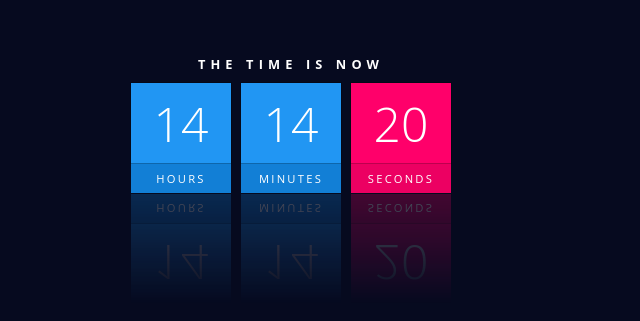
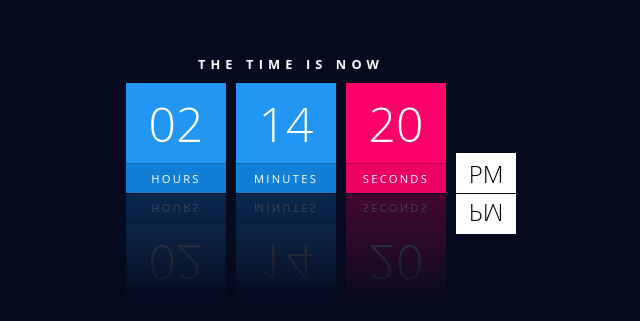
Before and after one commit to Mary8992/Clock-UI-Design, a plain HTML site: page index.html in a window 1280 px wide. Shown: the part 281-602 px from the top of the page, without its empty margins (349-989 px from the left). Drawn offline with Linux system fonts and the light colour scheme.

Commit message:
zero added before single digit numbers and AM-PM indicator added instead of 24 hour format feature

```diff
--- a/app.js
+++ b/app.js
@@ -2,14 +2,26 @@ function clock() {
     let hours = document.getElementById("hour");
     let minutes = document.getElementById("minutes");
     let seconds = document.getElementById("seconds");
+    let ampm = document.getElementById("ampm")
 
     let h = new Date().getHours();
     let m = new Date().getMinutes();
     let s = new Date().getSeconds();
+    let am = "AM";
+
+    if (h > 12) {
+        h = h - 12;
+        am = "PM"
+    }
+
+    h = (h < 10) ? "0" + h : h;
+    m = m < 10 ? "0" + m : m;
+    s = s < 10 ? "0" + s : s;
 
     hours.innerHTML = h;
     minutes.innerHTML = m;
     seconds.innerHTML = s;
+    ampm.innerHTML = am;
 }
 
 let interval = setInterval(clock, 1000)
--- a/index.html
+++ b/index.html
@@ -14,6 +14,7 @@
             <div><span id="hour">00</span><span>Hours</span></div>
             <div><span id="minutes">00</span><span>Minutes</span></div>
             <div><span id="seconds">00</span><span>Seconds</span></div>
+            <div><span id="ampm">AM</span></div>
         </div>
     </div>
 
--- a/style.css
+++ b/style.css
@@ -63,10 +63,21 @@ body {
     text-transform: uppercase;
 }
 
-#clock #time div:last-child span {
+#clock #time div:nth-last-child(2) span {
     background: #ff006a;
 }
 
-#clock #time div:last-child span:nth-child(2) {
+#clock #time div:nth-last-child(2) span:nth-child(2) {
     background: #ec0062;
 }
+
+#clock #time div:nth-last-child(1) span {
+    position: absolute;
+    bottom: 0;
+    width: 60px;
+    height: 40px;
+    font-size: 1.5em;
+    background: #fff;
+    color: #000;
+    -webkit-box-reflect:below 1px linear-gradient(transparent, #0004)
+}
```
